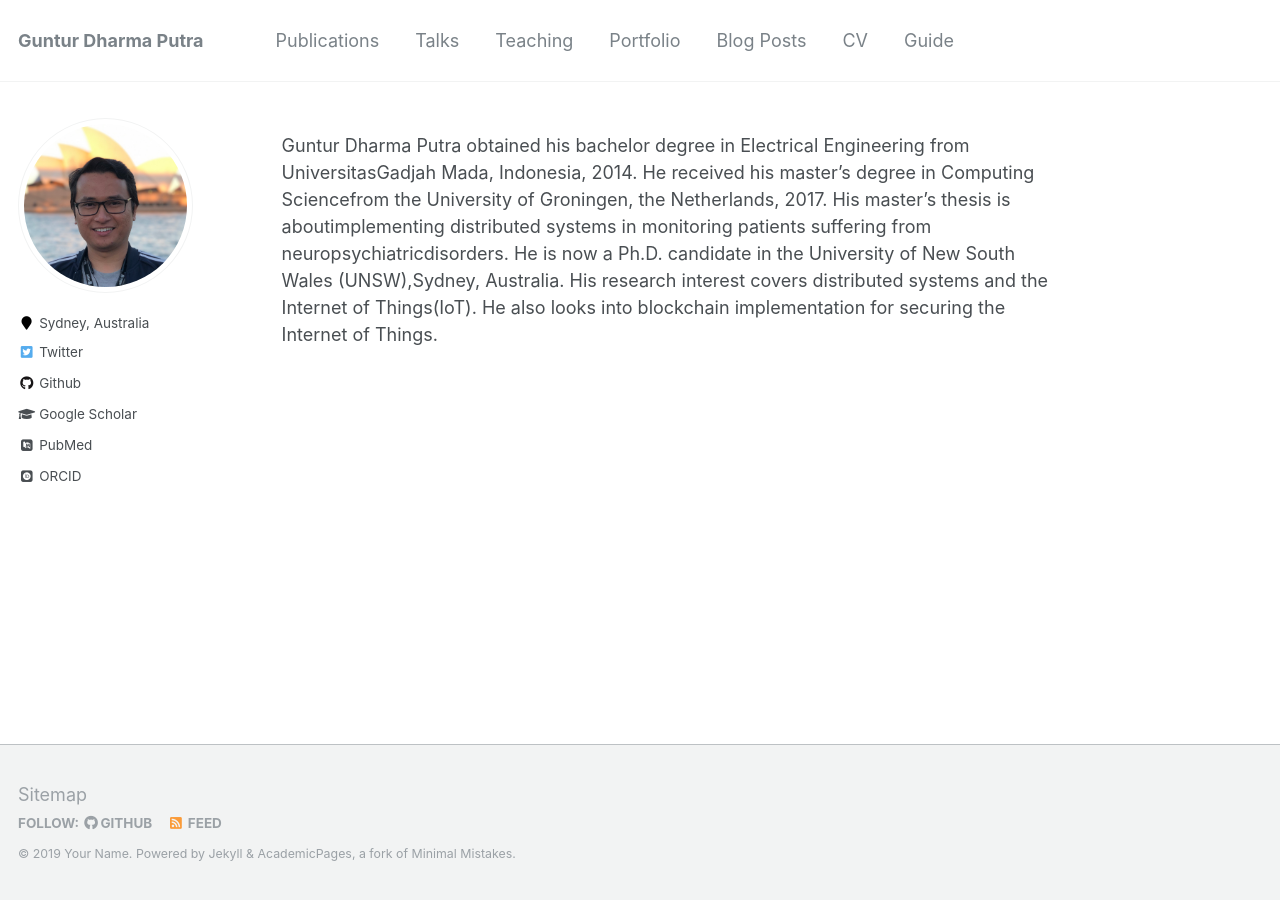
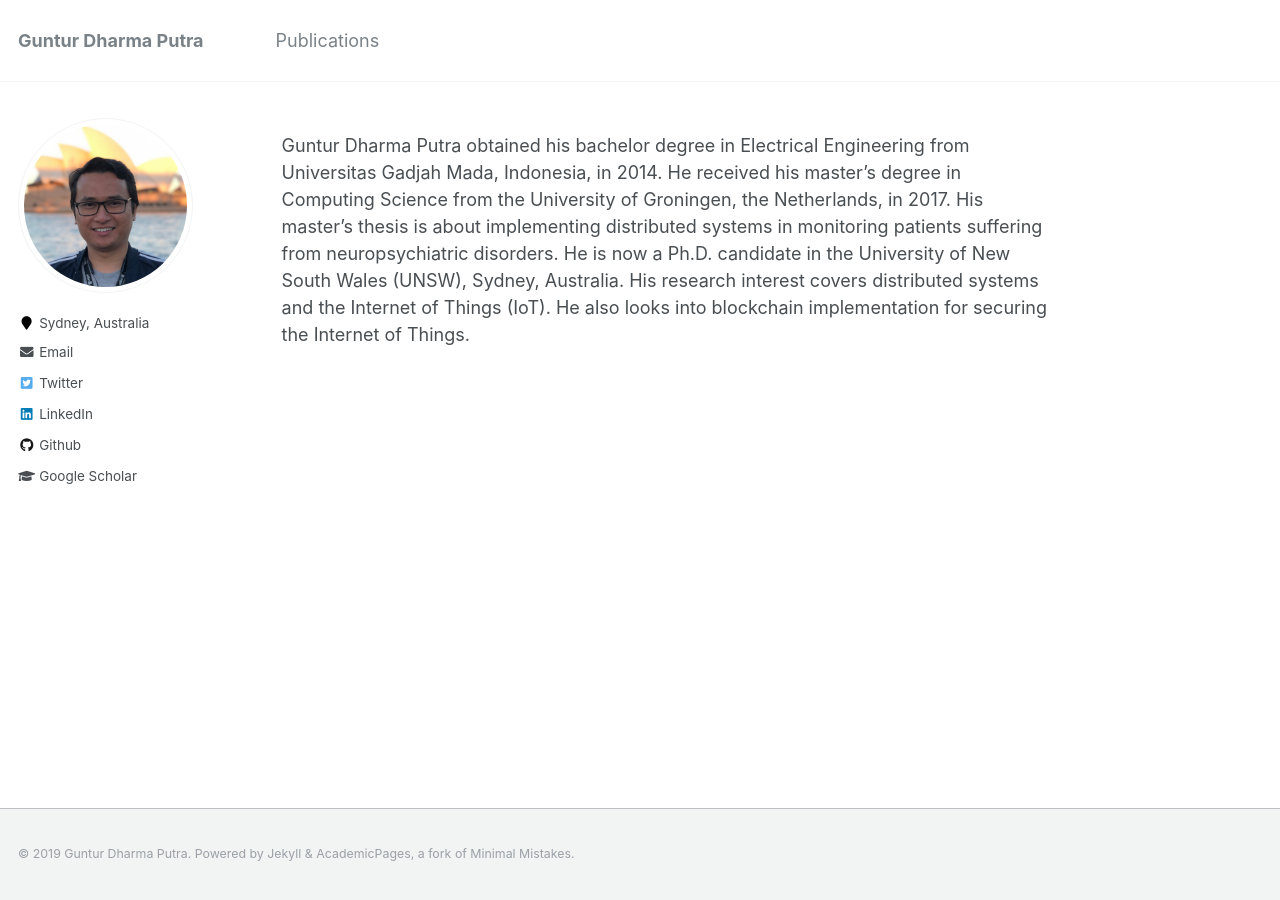
Before and after one commit to gdputra/gdputra.github.io, a Jekyll site: the page built from _pages/about.md, in a window 1280 px wide. Built offline with Jekyll 4.4.1, drawn with Linux system fonts in a browser that asks for light colours; some web fonts are replaced.

Commit message:
Changed top navigation; added publication page

```diff
--- a/_config.yml
+++ b/_config.yml
@@ -9,9 +9,9 @@
 locale                   : "en-US"
 title                    : "Guntur Dharma Putra"
 title_separator          : "-"
-name                     : &name "Your Name"
-description              : &description "personal description"
-url                      : https://gdputra.github.io # the base hostname & protocol for your site e.g. "https://mmistakes.github.io"
+name                     : &name "Guntur Dharma Putra"
+description              : &description "PhD candidate in Computer Science and Engineering, UNSW Sydney"
+url                      : http://gdputra.github.io # the base hostname & protocol for your site e.g. "https://mmistakes.github.io"
 baseurl                  : "" # the subpath of your site, e.g. "/blog"
 repository               : "gdputra/gdputra.github.io"
 teaser                   :  # filename of teaser fallback teaser image placed in /images/, .e.g. "500x300.png"
@@ -85,9 +85,9 @@ author:
   bio              : ""
   location         : "Sydney, Australia"
   employer         :
-  pubmed           : ""
+  pubmed           :
   googlescholar    : "https://scholar.google.com.au/citations?user=L_dr0dIAAAAJ&hl=en"
-  email            :
+  email            : "gdputra@unsw.edu.au"
   researchgate     :  # example: "https://www.researchgate.net/profile/yourprofile"
   uri              :
   bitbucket        :
@@ -102,14 +102,14 @@ author:
   instagram        :
   impactstory      : #"https://profiles.impactstory.org/u/xxxx-xxxx-xxxx-xxxx"
   lastfm           :
-  linkedin         :
-  orcid            : ""
+  linkedin         : "guntur-dharma-putra"
+  orcid            :
   pinterest        :
   soundcloud       :
   stackoverflow    : # http://stackoverflow.com/users/123456/username
   steam            :
   tumblr           :
-  twitter          : ""
+  twitter          : "gunturdputra"
   vine             :
   weibo            :
   xing             :
--- a/_data/navigation.yml
+++ b/_data/navigation.yml
@@ -1,22 +1,4 @@
 # main links links
 main:
   - title: "Publications"
-    url: /publications/
-
-  - title: "Talks"
-    url: /talks/
-
-  - title: "Teaching"
-    url: /teaching/
-
-  - title: "Portfolio"
-    url: /portfolio/
-
-  - title: "Blog Posts"
-    url: /year-archive/
-
-  - title: "CV"
-    url: /cv/
-
-  - title: "Guide"
-    url: /markdown/
+    url: /pub/
--- a/_includes/footer.html
+++ b/_includes/footer.html
@@ -1,24 +1,3 @@
 {% include base_path %}
 
-<div class="page__footer-follow">
-  <ul class="social-icons">
-    {% if site.data.ui-text[site.locale].follow_label %}
-      <li><strong>{{ site.data.ui-text[site.locale].follow_label }}</strong></li>
-    {% endif %}
-    {% if site.twitter.username %}
-      <li><a href="https://twitter.com/{{ site.twitter.username }}"><i class="fab fa-twitter-square" aria-hidden="true"></i> Twitter</a></li>
-    {% endif %}
-    {% if site.facebook.username %}
-      <li><a href="https://facebook.com/{{ site.facebook.username }}"><i class="fab fa-facebook-square" aria-hidden="true"></i> Facebook</a></li>
-    {% endif %}
-    {% if site.author.github %}
-      <li><a href="http://github.com/{{ site.author.github }}"><i class="fab fa-github" aria-hidden="true"></i> GitHub</a></li>
-    {% endif %}
-    {% if site.author.bitbucket %}
-      <li><a href="http://bitbucket.org/{{ site.author.bitbucket }}"><i class="fab fa-bitbucket" aria-hidden="true"></i> Bitbucket</a></li>
-    {% endif %}
-    <li><a href="{% if site.atom_feed.path %}{{ site.atom_feed.path }}{% else %}{{ base_path }}/feed.xml{% endif %}"><i class="fa fa-fw fa-rss-square" aria-hidden="true"></i> {{ site.data.ui-text[site.locale].feed_label | default: "Feed" }}</a></li>
-  </ul>
-</div>
-
 <div class="page__footer-copyright">&copy; {{ site.time | date: '%Y' }} {{ site.name | default: site.title }}. {{ site.data.ui-text[site.locale].powered_by | default: "Powered by" }} <a href="http://jekyllrb.com" rel="nofollow">Jekyll</a> &amp; <a href="https://github.com/academicpages/academicpages.github.io">AcademicPages</a>, a fork of <a href="https://mademistakes.com/work/minimal-mistakes-jekyll-theme/" rel="nofollow">Minimal Mistakes</a>.</div>
--- a/_includes/footer/custom.html
+++ b/_includes/footer/custom.html
@@ -1,3 +1,3 @@
 <!-- start custom footer snippets -->
-<a href="/sitemap/">Sitemap</a>
+<!-- <a href="/sitemap/">Sitemap</a> -->
 <!-- end custom footer snippets -->
--- a/_pages/about.md
+++ b/_pages/about.md
@@ -8,4 +8,4 @@ redirect_from:
   - /about.html
 ---
 
-Guntur Dharma Putra obtained his bachelor degree in Electrical Engineering from UniversitasGadjah Mada, Indonesia, 2014.  He received his master’s degree in Computing Sciencefrom the University of Groningen,  the Netherlands,  2017.  His master’s thesis is aboutimplementing distributed systems in monitoring patients suffering from neuropsychiatricdisorders.  He is now a Ph.D. candidate in the University of New South Wales (UNSW),Sydney, Australia. His research interest covers distributed systems and the Internet of Things(IoT). He also looks into blockchain implementation for securing the Internet of Things.
+Guntur Dharma Putra obtained his bachelor degree in Electrical Engineering from Universitas Gadjah Mada, Indonesia, in 2014.  He received his master’s degree in Computing Science from the University of Groningen, the Netherlands, in 2017. His master’s thesis is about implementing distributed systems in monitoring patients suffering from neuropsychiatric disorders.  He is now a Ph.D. candidate in the University of New South Wales (UNSW), Sydney, Australia. His research interest covers distributed systems and the Internet of Things (IoT). He also looks into blockchain implementation for securing the Internet of Things.
```
Also changed, not shown: _pages/pub.md (added, +13 -0 lines), 1 other file.
